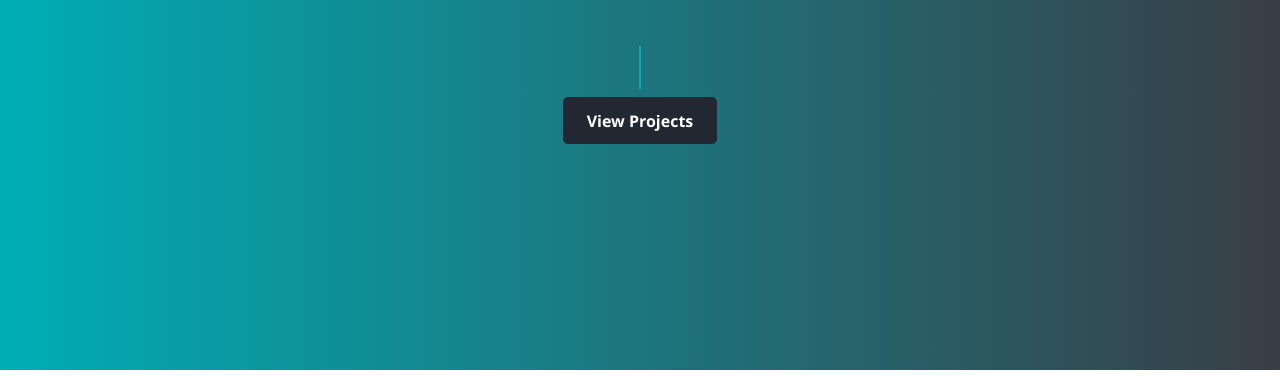
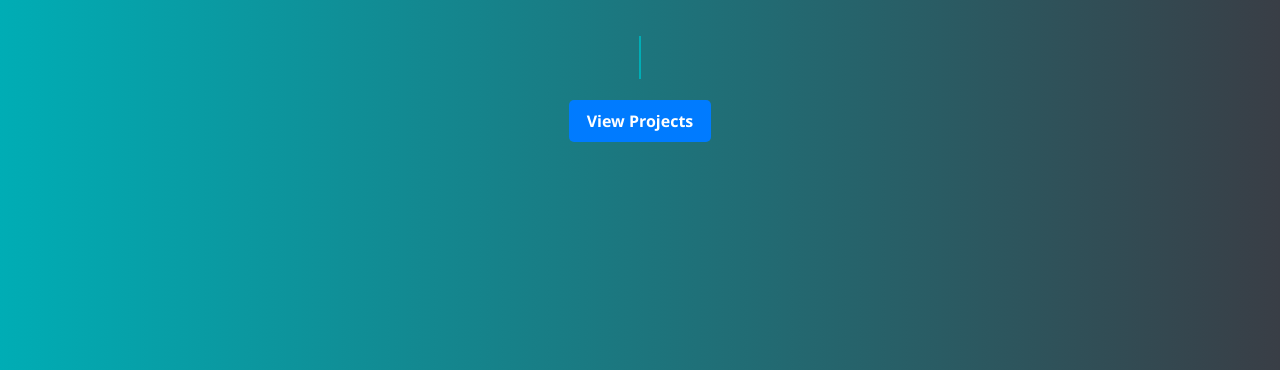
Before and after one commit to TheAshutoshMishra/portfolio, a plain HTML site: page index.html in a window 1280 px wide. Shown: the part 415-800 px from the top of the page. Drawn offline with Linux system fonts and the light colour scheme; a script that the page names is missing.

Commit message:
Update style.css

```diff
--- a/style.css
+++ b/style.css
@@ -260,3 +260,22 @@ body {
 .contact-form textarea::placeholder {
   color: #999;
 }
+
+
+.btn {
+  display: inline-block;
+  padding: 10px 18px;
+  background-color: #007bff;
+  color: white;
+  text-decoration: none;
+  border-radius: 5px;
+  font-weight: bold;
+  transition: background-color 0.3s ease;
+}
+.btn:hover {
+  background-color: #0056b3;
+}
+.resume-btn {
+  display: inline-block;
+  margin-top: 20px; /* or 30px as per your design */
+}
```
